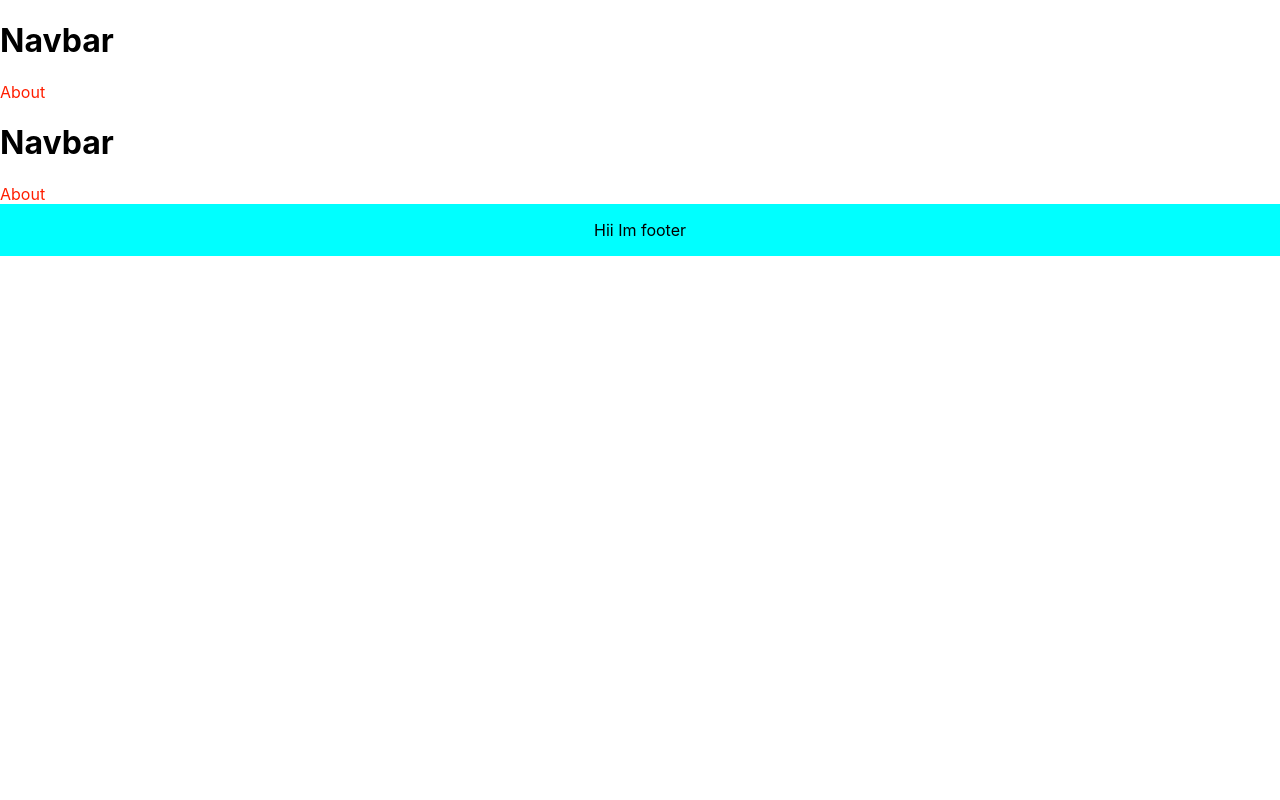
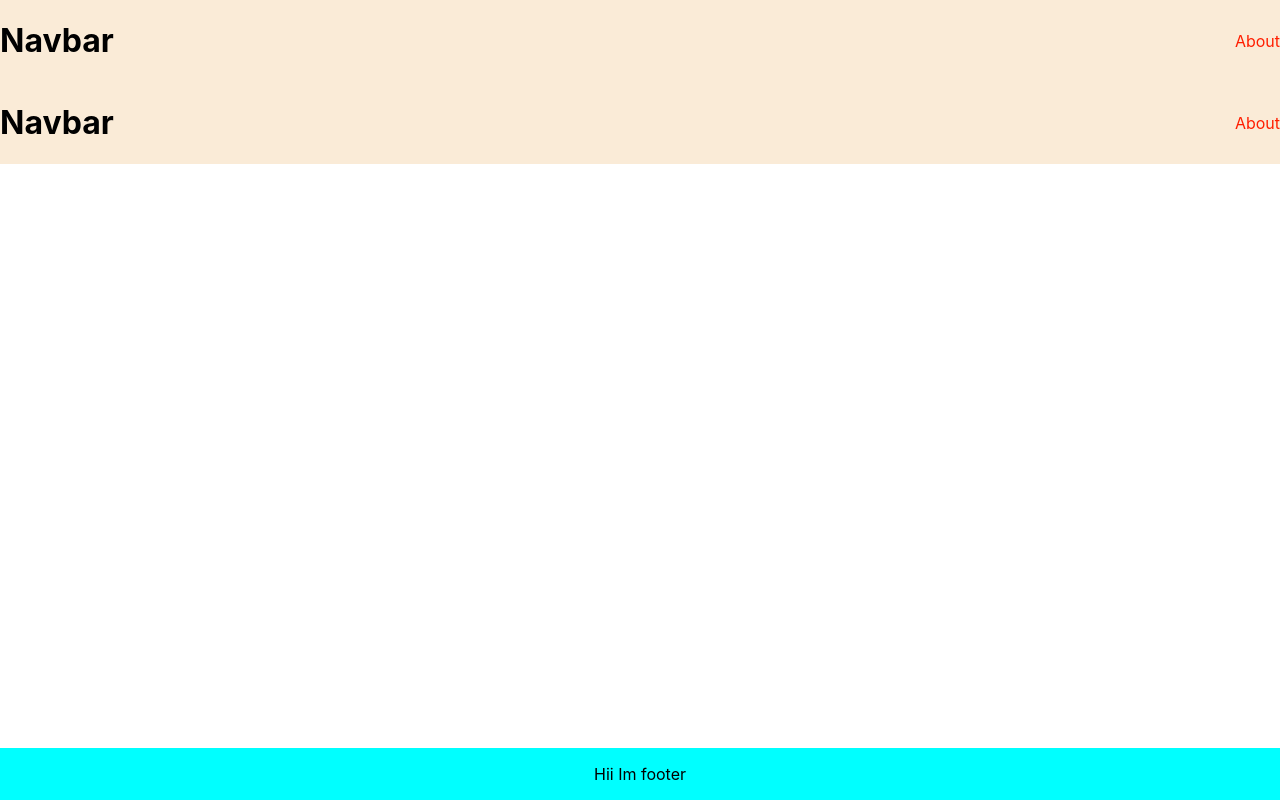
Before and after one commit to engineer-br0/Learnng-Next-Typescript, a Next.js app: page /navbar in a window 1280 px wide. Built offline with nearby package versions, Linux system fonts and the light colour scheme.

Commit message:
404 custom page and userouter

```diff
--- a/pages/navbar.js
+++ b/pages/navbar.js
@@ -3,7 +3,7 @@ import Link from "next/link";
 const Navbar = () =>{
     return(
         <>
-        <div className="container">
+        <div className="nav">
             <h1>Navbar</h1>
             <Link href="/about">  About </Link>
         </div>
--- a/styles/Footer.module.css
+++ b/styles/Footer.module.css
@@ -3,4 +3,7 @@
     justify-content: center;
     color : black;
     background-color: aqua;
+    position : fixed;
+    bottom : 0;
+    width: 100%;
   }
--- a/styles/globals.css
+++ b/styles/globals.css
@@ -24,3 +24,11 @@ a {
     background: black;
   }
 }
+
+.nav{
+  background-color: antiquewhite;
+  color : black;
+  display : flex;
+  align-items: center;
+  justify-content: space-between;
+}
```
Also changed, not shown: pages/404.js (added, +19 -0 lines).
